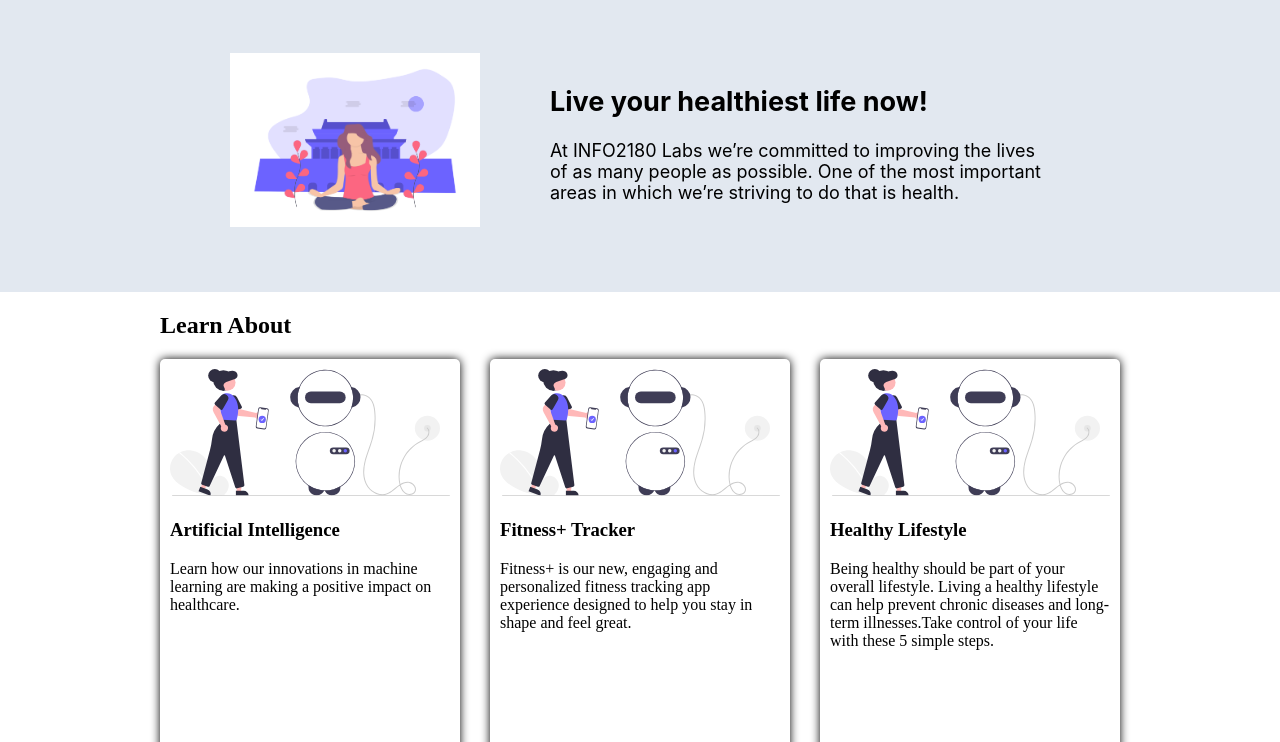
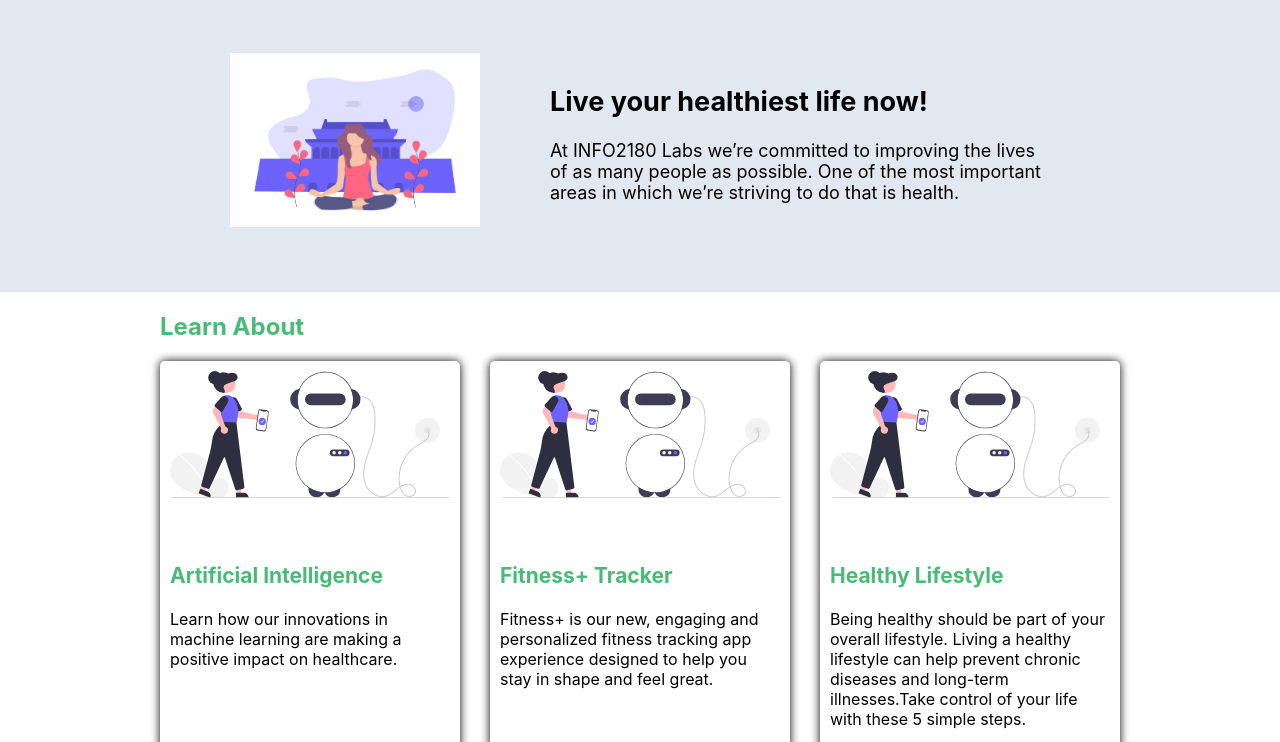
Before and after one commit to ColinACampbell/info2180-project1, a plain HTML site: page index.html in a window 1280 px wide. Shown: the part 58-800 px from the top of the page. Drawn offline with Linux system fonts and the light colour scheme.

Commit message:
Completed grid (again?)

```diff
--- a/styles.css
+++ b/styles.css
@@ -95,10 +95,17 @@ header .container nav ul li a:hover {
 }
 
 .learn-about {
-
+    font-family: -apple-system, BlinkMacSystemFont, "Segoe UI", Roboto, "Helvetica Neue", Arial, "NotoSans", sans-serif;
 }
 
-.learn-about .container {
+
+
+.learn-about .container h1, .learn-about .container h2, .learn-about .container h3 {
+    color: #48BB78;
+}
+
+.learn-about .container h3 {
+    font-size: 21px;
 }
 
 .learn-about .container .cards {
@@ -116,7 +123,8 @@ header .container nav ul li a:hover {
     padding: 10px;
 }
 
-.learn-about .container .cards .card img
-{
+.learn-about .container .cards .card img {
     width: 280px;
+    max-width: 400px;
+    margin-bottom: 40px;
 }
```
